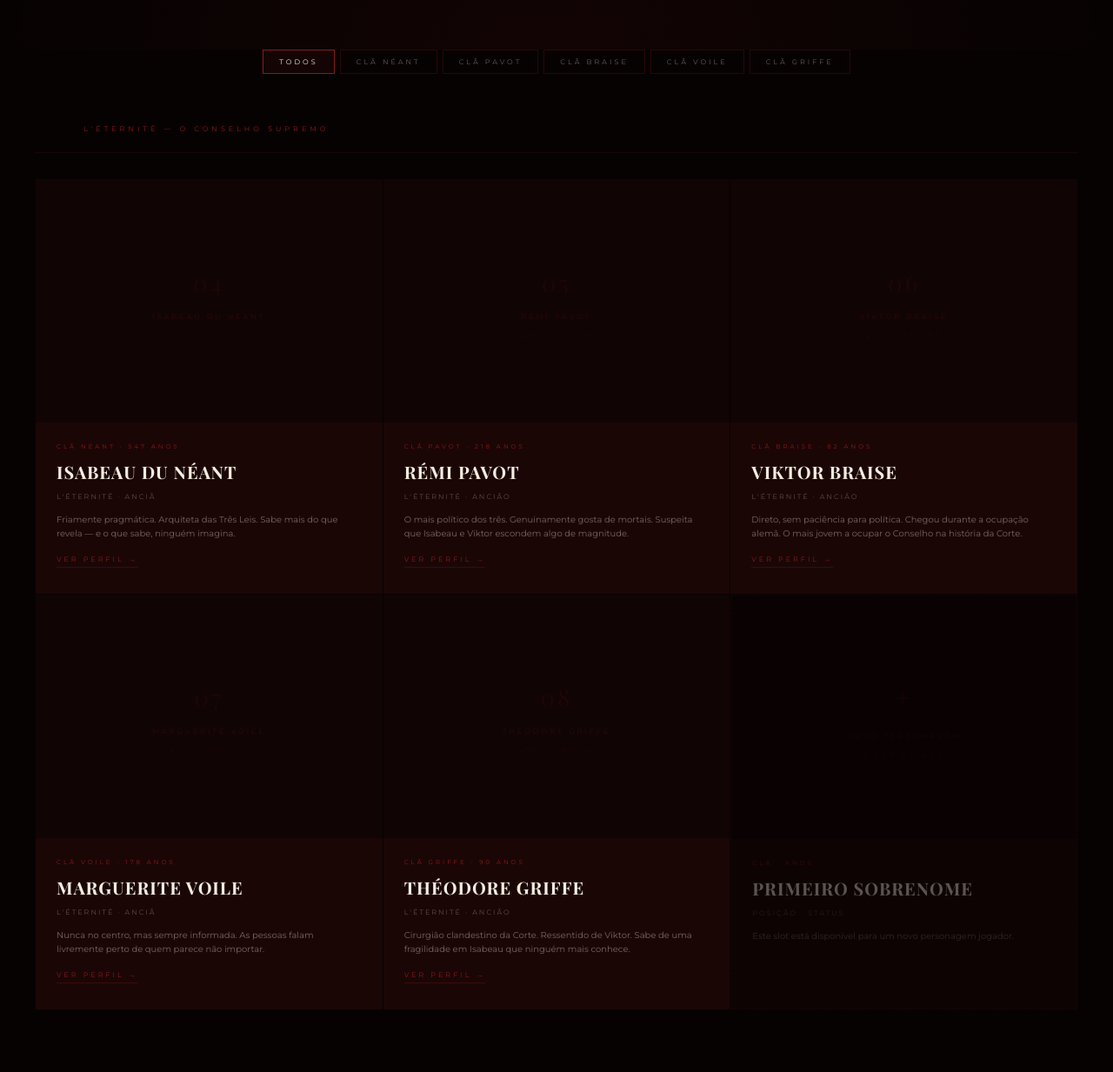
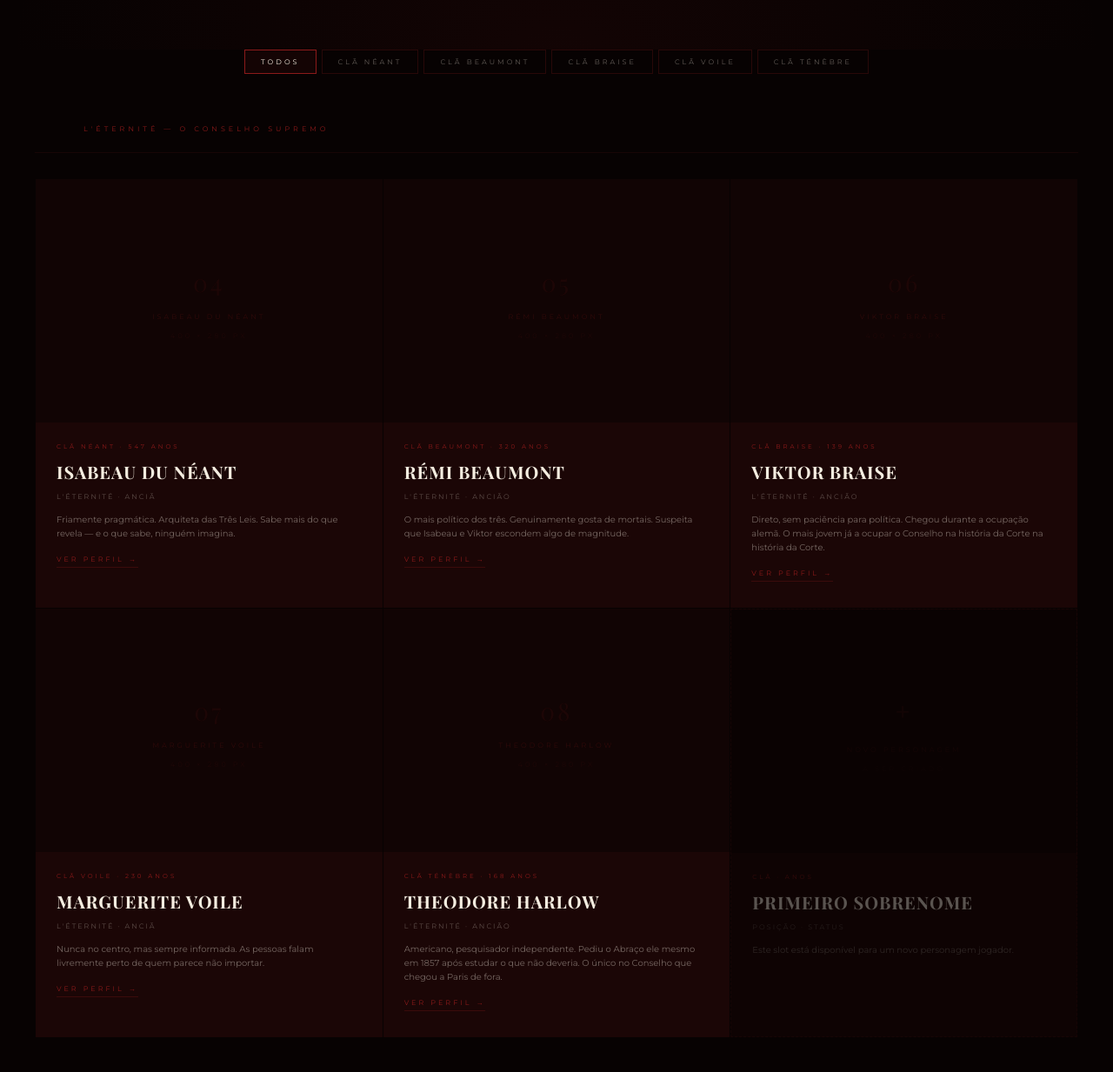
Before and after one commit to badwinner0000/la-cour, a plain HTML site: page personagens.html in a window 1280 px wide. Shown: the part 327-1560 px from the top of the page at 87% size. Drawn offline with nearby package versions, Linux system fonts and the light colour scheme; a web font is replaced by a local one.

Commit message:
Add files via upload

```diff
--- a/personagens.html
+++ b/personagens.html
@@ -93,10 +93,10 @@
 <div class="filter-bar">
   <button class="fb on">Todos</button>
   <button class="fb">Clã Néant</button>
-  <button class="fb">Clã Pavot</button>
+  <button class="fb">Clã Beaumont</button>
   <button class="fb">Clã Braise</button>
   <button class="fb">Clã Voile</button>
-  <button class="fb">Clã Griffe</button>
+  <button class="fb">Clã Ténèbre</button>
 </div>
 
 <div class="sec-label">L'Éternité — O Conselho Supremo</div>
@@ -114,10 +114,10 @@
   </div>
 
   <div class="char">
-    <div class="char-img"><div class="char-ph"><span class="char-ph-n">05</span><span>Rémi Pavot</span><span style="opacity:.4">400 × 280 px</span></div></div>
+    <div class="char-img"><div class="char-ph"><span class="char-ph-n">05</span><span>Rémi Beaumont</span><span style="opacity:.4">400 × 280 px</span></div></div>
     <div class="char-info">
-      <span class="char-clan">Clã Pavot · 218 anos</span>
-      <span class="char-name">Rémi Pavot</span>
+      <span class="char-clan">Clã Beaumont · 320 anos</span>
+      <span class="char-name">Rémi Beaumont</span>
       <span class="char-role">L'Éternité · Ancião</span>
       <p class="char-desc">O mais político dos três. Genuinamente gosta de mortais. Suspeita que Isabeau e Viktor escondem algo de magnitude.</p>
       <a href="perfil.html" class="char-link">Ver perfil →</a>
@@ -127,10 +127,10 @@
   <div class="char">
     <div class="char-img"><div class="char-ph"><span class="char-ph-n">06</span><span>Viktor Braise</span><span style="opacity:.4">400 × 280 px</span></div></div>
     <div class="char-info">
-      <span class="char-clan">Clã Braise · 82 anos</span>
+      <span class="char-clan">Clã Braise · 139 anos</span>
       <span class="char-name">Viktor Braise</span>
       <span class="char-role">L'Éternité · Ancião</span>
-      <p class="char-desc">Direto, sem paciência para política. Chegou durante a ocupação alemã. O mais jovem a ocupar o Conselho na história da Corte.</p>
+      <p class="char-desc">Direto, sem paciência para política. Chegou durante a ocupação alemã. O mais jovem já a ocupar o Conselho na história da Corte na história da Corte.</p>
       <a href="perfil.html" class="char-link">Ver perfil →</a>
     </div>
   </div>
@@ -138,7 +138,7 @@
   <div class="char">
     <div class="char-img"><div class="char-ph"><span class="char-ph-n">07</span><span>Marguerite Voile</span><span style="opacity:.4">400 × 280 px</span></div></div>
     <div class="char-info">
-      <span class="char-clan">Clã Voile · 178 anos</span>
+      <span class="char-clan">Clã Voile · 230 anos</span>
       <span class="char-name">Marguerite Voile</span>
       <span class="char-role">L'Éternité · Anciã</span>
       <p class="char-desc">Nunca no centro, mas sempre informada. As pessoas falam livremente perto de quem parece não importar.</p>
@@ -147,12 +147,12 @@
   </div>
 
   <div class="char">
-    <div class="char-img"><div class="char-ph"><span class="char-ph-n">08</span><span>Théodore Griffe</span><span style="opacity:.4">400 × 280 px</span></div></div>
+    <div class="char-img"><div class="char-ph"><span class="char-ph-n">08</span><span>Theodore Harlow</span><span style="opacity:.4">400 × 280 px</span></div></div>
     <div class="char-info">
-      <span class="char-clan">Clã Griffe · 90 anos</span>
-      <span class="char-name">Théodore Griffe</span>
+      <span class="char-clan">Clã Ténèbre · 168 anos</span>
+      <span class="char-name">Theodore Harlow</span>
       <span class="char-role">L'Éternité · Ancião</span>
-      <p class="char-desc">Cirurgião clandestino da Corte. Ressentido de Viktor. Sabe de uma fragilidade em Isabeau que ninguém mais conhece.</p>
+      <p class="char-desc">Americano, pesquisador independente. Pediu o Abraço ele mesmo em 1857 após estudar o que não deveria. O único no Conselho que chegou a Paris de fora.</p>
       <a href="perfil.html" class="char-link">Ver perfil →</a>
     </div>
   </div>
```
Also changed, not shown: briefing-jogador.html (+8 -8 lines), historia.html (+4 -4 lines), 3 other files.
